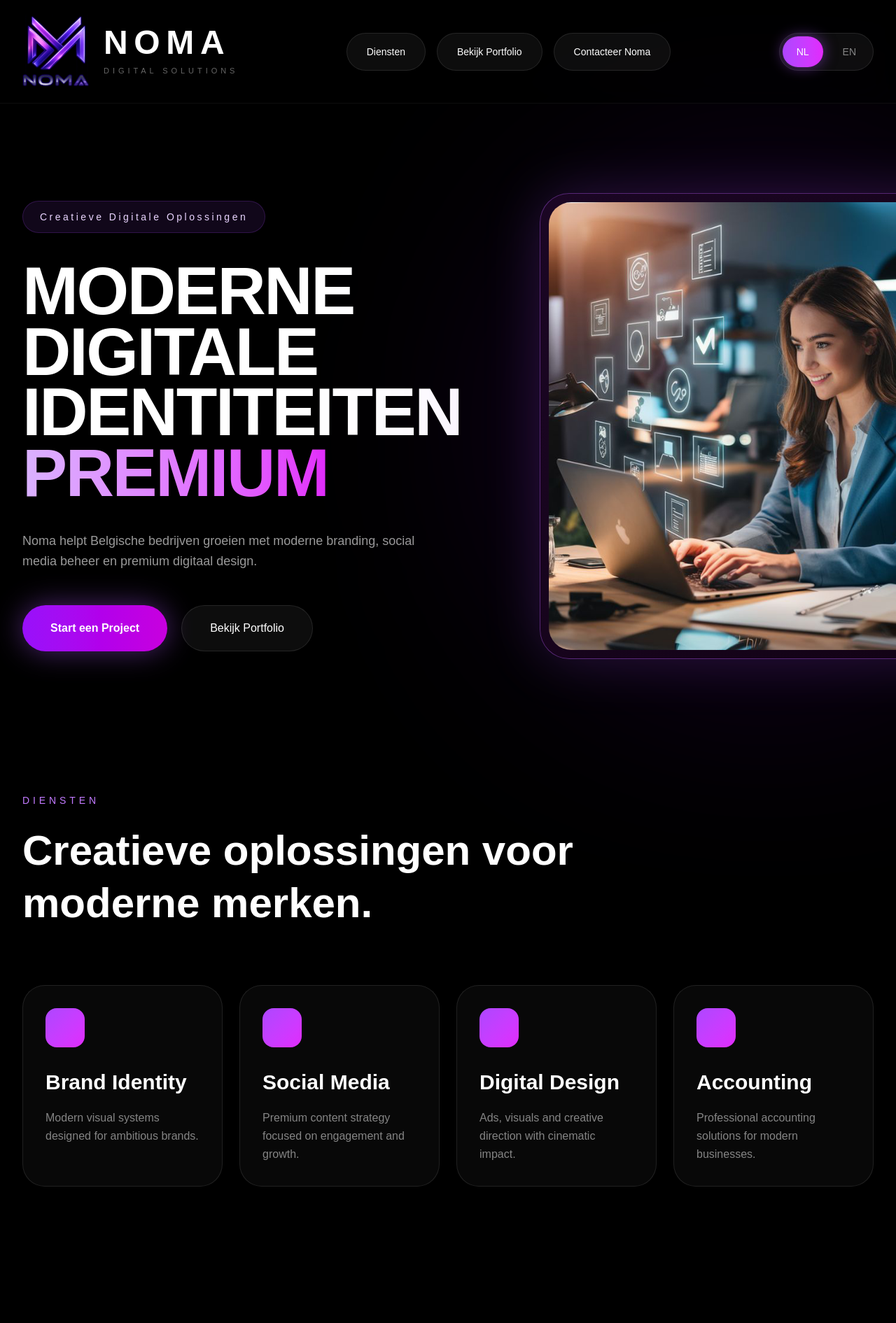
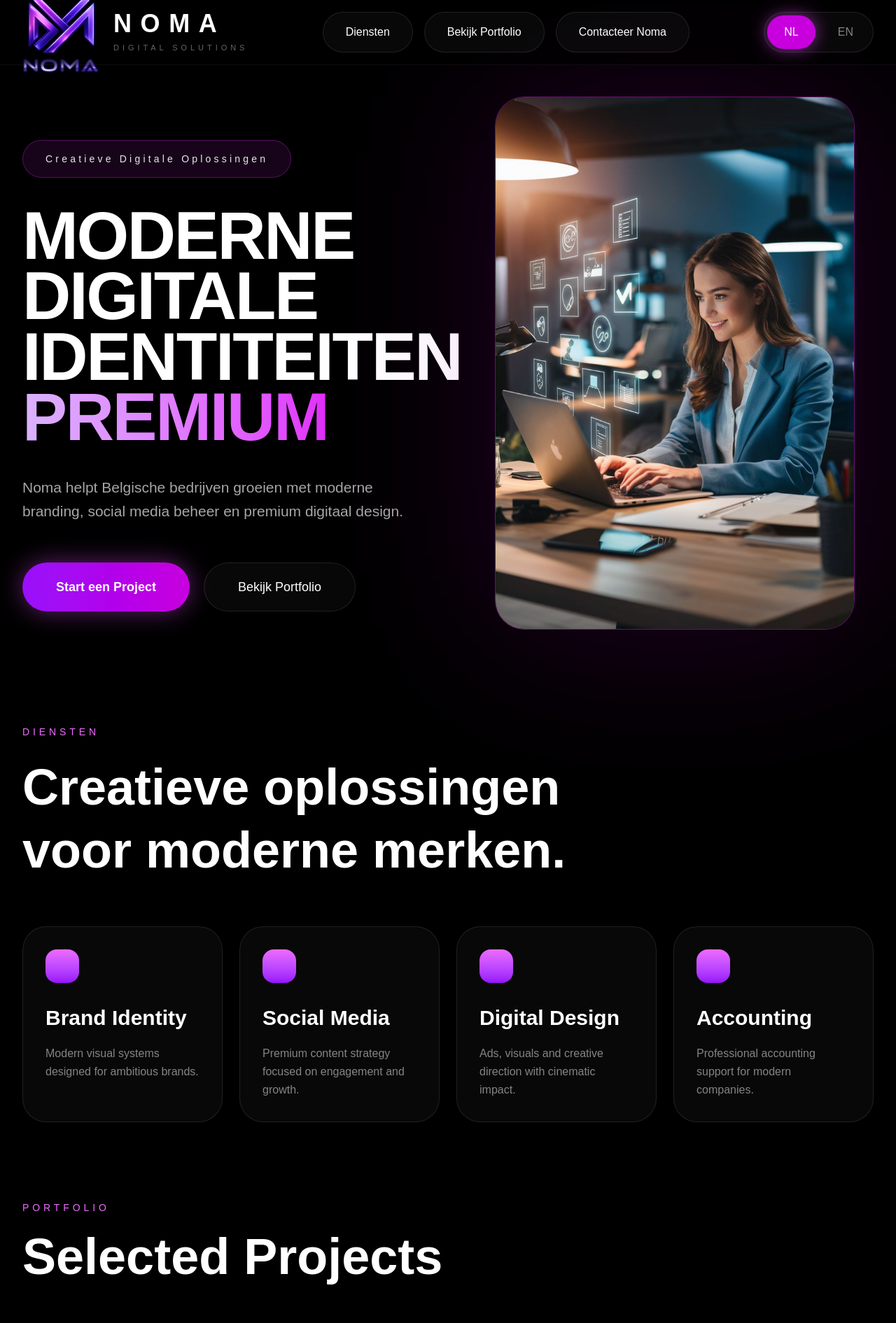
Before and after one commit to manoelchagasneto-ops/noma-digital, a Next.js app: page / in a window 1280 px wide. Shown: the top 1891 px of the page at 70% size. Built offline with nearby package versions, Linux system fonts and the light colour scheme.

Commit message:
mobile update

```diff
--- a/app/page.tsx
+++ b/app/page.tsx
@@ -18,7 +18,6 @@ export default function Home() {
         "Noma helpt Belgische bedrijven groeien met moderne branding, social media beheer en premium digitaal design.",
       start: "Start een Project",
       portfolio: "Bekijk Portfolio",
-      services: "Diensten",
       servicesTitle: "Creatieve oplossingen voor moderne merken.",
       contact: "Contacteer Noma",
       cta: "BOUW JOUW DIGITALE AANWEZIGHEID",
@@ -34,7 +33,6 @@ export default function Home() {
         "Noma helps Belgian businesses grow with modern branding, social media management and premium digital design.",
       start: "Start a Project",
       portfolio: "View Portfolio",
-      services: "Services",
       servicesTitle: "Creative solutions for modern brands.",
       contact: "Contact Noma",
       cta: "BUILD YOUR DIGITAL PRESENCE",
@@ -42,43 +40,37 @@ export default function Home() {
   }
 
   return (
-    <main className="min-h-screen bg-black text-white overflow-hidden">
+    <main className="bg-black text-white overflow-hidden">
 
       {/* BACKGROUND */}
-      <div className="fixed inset-0 -z-10 bg-black">
+      <div className="fixed inset-0 -z-10 bg-black" />
 
-        <div className="absolute top-[-250px] left-[-250px] w-[800px] h-[800px] bg-purple-700/20 blur-[180px] rounded-full" />
+      <div className="fixed top-[-300px] left-[-200px] w-[700px] h-[700px] bg-fuchsia-700/20 blur-[180px] rounded-full -z-10" />
 
-        <div className="absolute bottom-[-250px] right-[-250px] w-[800px] h-[800px] bg-fuchsia-700/10 blur-[180px] rounded-full" />
-
-      </div>
+      <div className="fixed bottom-[-300px] right-[-200px] w-[700px] h-[700px] bg-purple-700/20 blur-[180px] rounded-full -z-10" />
 
       {/* HEADER */}
-      <header className="sticky top-0 z-50 backdrop-blur-xl border-b border-white/5 bg-black/40">
-
-        <div className="max-w-7xl mx-auto px-6 lg:px-8 py-5 flex items-center justify-between">
+      <header className="fixed top-0 left-0 w-full z-50 border-b border-white/5 backdrop-blur-xl bg-black/60">
+        <div className="max-w-7xl mx-auto px-6 lg:px-8 h-[92px] flex items-center justify-between">
 
           {/* LOGO */}
           <div className="flex items-center gap-5">
 
             <img
               src="/logo.png"
-              alt="Noma Logo"
-              className="w-20 lg:w-24 object-contain"
+              alt="Noma"
+              className="w-[90px] lg:w-[110px] object-contain"
             />
 
             <div>
-
-              <h1 className="text-4xl lg:text-5xl font-black tracking-[0.18em] leading-none">
+              <h1 className="text-4xl font-black tracking-[0.35em] leading-none">
                 NOMA
               </h1>
 
               <p className="text-[11px] tracking-[0.45em] text-white/40 mt-2">
                 DIGITAL SOLUTIONS
               </p>
-
             </div>
-
           </div>
 
           {/* MENU */}
@@ -86,35 +78,34 @@ export default function Home() {
 
             <a
               href="#services"
-              className="px-7 py-4 rounded-full border border-white/10 bg-white/5 hover:bg-white/10 transition text-sm"
+              className="px-8 py-4 rounded-full border border-white/10 bg-white/[0.03] hover:bg-white/[0.07] transition-all duration-300"
             >
-              {t[language].services}
+              Diensten
             </a>
 
             <a
               href="#portfolio"
-              className="px-7 py-4 rounded-full border border-white/10 bg-white/5 hover:bg-white/10 transition text-sm"
+              className="px-8 py-4 rounded-full border border-white/10 bg-white/[0.03] hover:bg-white/[0.07] transition-all duration-300"
             >
-              {t[language].portfolio}
+              Bekijk Portfolio
             </a>
 
             <a
               href="#contact"
-              className="px-7 py-4 rounded-full border border-white/10 bg-white/5 hover:bg-white/10 transition text-sm"
+              className="px-8 py-4 rounded-full border border-white/10 bg-white/[0.03] hover:bg-white/[0.07] transition-all duration-300"
             >
-              {t[language].contact}
+              Contacteer Noma
             </a>
-
           </div>
 
           {/* LANGUAGE */}
-          <div className="flex items-center gap-2 border border-white/10 bg-white/5 rounded-full p-1">
+          <div className="flex items-center gap-2 border border-white/10 rounded-full p-1 bg-white/[0.03]">
 
             <button
               onClick={() => setLanguage("nl")}
-              className={`px-5 py-3 rounded-full text-sm transition ${
+              className={`px-6 py-3 rounded-full transition-all duration-300 ${
                 language === "nl"
-                  ? "bg-gradient-to-r from-purple-500 to-fuchsia-500 text-white shadow-[0_0_20px_rgba(168,85,247,0.5)]"
+                  ? "bg-fuchsia-600 shadow-[0_0_25px_rgba(217,70,239,0.6)]"
                   : "text-white/50"
               }`}
             >
@@ -123,128 +114,107 @@ export default function Home() {
 
             <button
               onClick={() => setLanguage("en")}
-              className={`px-5 py-3 rounded-full text-sm transition ${
+              className={`px-6 py-3 rounded-full transition-all duration-300 ${
                 language === "en"
-                  ? "bg-gradient-to-r from-purple-500 to-fuchsia-500 text-white shadow-[0_0_20px_rgba(168,85,247,0.5)]"
+                  ? "bg-fuchsia-600 shadow-[0_0_25px_rgba(217,70,239,0.6)]"
                   : "text-white/50"
               }`}
             >
               EN
             </button>
-
           </div>
-
         </div>
-
       </header>
 
       {/* HERO */}
-      <section className="max-w-7xl mx-auto px-6 lg:px-8 pt-24 lg:pt-32 pb-24">
+      <section className="max-w-7xl mx-auto px-6 lg:px-8 pt-[160px] pb-20">
 
-        {/* ALTERAÇÃO DO ESPAÇAMENTO */}
-        <div className="grid lg:grid-cols-[1fr_650px] gap-28 items-center">
+        {/* ↓ diminuiu espaçamento entre texto e foto */}
+        <div className="grid lg:grid-cols-[1fr_0.95fr] gap-12 items-start">
 
           {/* LEFT */}
-          <div>
+          <div className="pt-10">
 
-            <div className="inline-flex items-center px-6 py-3 rounded-full border border-purple-500/20 bg-purple-500/10 text-sm tracking-[0.25em] text-purple-200 mb-10">
+            <div className="inline-flex px-8 py-4 rounded-full border border-fuchsia-500/30 bg-fuchsia-500/10 text-sm tracking-[0.3em] text-white/90">
               {t[language].badge}
             </div>
 
-            <h2 className="text-5xl sm:text-6xl lg:text-8xl font-black leading-[0.9] tracking-tight">
-
+            <h2 className="mt-10 text-[78px] lg:text-[96px] font-black leading-[0.9] tracking-tight">
               {t[language].title1}
               <br />
-
               {t[language].title2}
               <br />
-
               {t[language].title3}
               <br />
 
               <span className="bg-gradient-to-r from-purple-300 to-fuchsia-500 bg-clip-text text-transparent">
                 {t[language].premium}
               </span>
-
             </h2>
 
-            <p className="mt-10 text-lg text-white/60 leading-relaxed max-w-xl">
+            <p className="mt-10 max-w-xl text-white/65 text-[21px] leading-relaxed">
               {t[language].description}
             </p>
 
-            <div className="flex flex-wrap gap-5 mt-12">
+            <div className="flex flex-wrap gap-5 mt-14">
 
-              <button className="px-10 py-5 rounded-full bg-gradient-to-r from-purple-600 to-fuchsia-600 font-semibold shadow-[0_0_40px_rgba(168,85,247,0.45)] hover:scale-105 transition">
+              <button className="px-12 py-5 rounded-full bg-gradient-to-r from-purple-600 to-fuchsia-600 text-white font-semibold text-lg shadow-[0_0_35px_rgba(217,70,239,0.45)] hover:scale-105 transition-all duration-300">
                 {t[language].start}
               </button>
 
-              <button className="px-10 py-5 rounded-full border border-white/10 bg-white/5 hover:bg-white/10 transition">
+              <button className="px-12 py-5 rounded-full border border-white/10 bg-white/[0.03] hover:bg-white/[0.06] transition-all duration-300 text-lg">
                 {t[language].portfolio}
               </button>
-
             </div>
-
           </div>
 
           {/* RIGHT IMAGE */}
-          <div className="relative flex justify-center lg:justify-end">
+          <div
+            className="
+              relative
+              flex
+              justify-end
+              lg:-mt-[22px]
+            "
+          >
 
-            {/* LIGHT EFFECT */}
-            <div className="absolute inset-0 bg-purple-700/20 blur-[140px] rounded-full" />
+            {/* glow */}
+            <div className="absolute inset-0 bg-fuchsia-700/20 blur-[120px]" />
 
-            {/* IMAGE FRAME */}
-            <div
-              className="
-                relative
-                w-full
-                max-w-[650px]
-                ml-auto
-                rounded-[42px]
-                border
-                border-[#b85cff]/40
-                bg-gradient-to-br
-                from-[#1b0624]
-                to-[#120214]
-                p-3
-                shadow-[0_0_80px_rgba(168,85,247,0.22)]
-              "
-            >
+            {/* alinhado com botão EN */}
+            <div className="relative rounded-[42px] border border-fuchsia-500/40 overflow-hidden bg-[#120312] w-full max-w-[760px]">
 
               <img
                 src="/hero.png"
-                alt="Noma Hero"
+                alt="Hero"
                 className="
                   w-full
-                  h-[640px]
+                  h-[760px]
                   object-cover
                   object-center
-                  rounded-[32px]
                 "
               />
-
             </div>
-
           </div>
-
         </div>
-
       </section>
 
       {/* SERVICES */}
       <section
         id="services"
-        className="max-w-7xl mx-auto px-6 lg:px-8 py-24"
+        className="max-w-7xl mx-auto px-6 lg:px-8 py-14"
       >
+        {/* ↑ diminuiu espaço entre sessões */}
 
-        <p className="text-purple-400 uppercase tracking-[0.35em] text-sm mb-6">
-          {t[language].services}
+        <p className="text-fuchsia-400 tracking-[0.35em] text-sm uppercase">
+          Diensten
         </p>
 
-        <h3 className="text-4xl lg:text-6xl font-black leading-tight max-w-4xl mb-20">
+        <h3 className="text-5xl lg:text-7xl font-black mt-6 leading-tight max-w-4xl">
           {t[language].servicesTitle}
         </h3>
 
-        <div className="grid sm:grid-cols-2 lg:grid-cols-4 gap-6">
+        <div className="grid md:grid-cols-2 lg:grid-cols-4 gap-6 mt-16">
 
           {[
             {
@@ -264,15 +234,14 @@ export default function Home() {
 
             {
               title: "Accounting",
-              desc: "Professional accounting solutions for modern businesses.",
+              desc: "Professional accounting support for modern companies.",
             },
           ].map((item) => (
             <div
               key={item.title}
-              className="rounded-[32px] border border-white/10 bg-white/[0.03] p-8 hover:-translate-y-2 transition duration-300"
+              className="rounded-[34px] border border-white/10 bg-white/[0.03] p-8 hover:border-fuchsia-500/30 transition-all duration-300"
             >
-
-              <div className="w-14 h-14 rounded-2xl bg-gradient-to-br from-purple-500 to-fuchsia-500 mb-8" />
+              <div className="w-12 h-12 rounded-2xl bg-gradient-to-b from-fuchsia-400 to-purple-600 mb-8" />
 
               <h4 className="text-3xl font-bold">
                 {item.title}
@@ -281,73 +250,61 @@ export default function Home() {
               <p className="mt-5 text-white/50 leading-relaxed">
                 {item.desc}
               </p>
-
             </div>
           ))}
-
         </div>
-
       </section>
 
       {/* PORTFOLIO */}
       <section
         id="portfolio"
-        className="max-w-7xl mx-auto px-6 lg:px-8 py-24"
+        className="max-w-7xl mx-auto px-6 lg:px-8 py-14"
       >
-
-        <p className="text-purple-400 uppercase tracking-[0.35em] text-sm mb-6">
+        <p className="text-fuchsia-400 tracking-[0.35em] text-sm uppercase">
           Portfolio
         </p>
 
-        <h3 className="text-4xl lg:text-6xl font-black mb-16">
+        <h3 className="text-5xl lg:text-7xl font-black mt-6">
           Selected Projects
         </h3>
 
-        <div className="grid lg:grid-cols-2 gap-8">
+        <div className="grid md:grid-cols-2 gap-8 mt-16">
 
-          <div className="group min-h-[320px] rounded-[40px] bg-gradient-to-br from-purple-900/50 to-black border border-white/10 flex items-center justify-center text-5xl font-black hover:scale-[1.02] transition">
+          <div className="h-[320px] rounded-[40px] bg-gradient-to-br from-fuchsia-950 to-purple-950 border border-white/10 flex items-center justify-center text-5xl font-black hover:scale-[1.02] transition-all duration-500">
             JC Cars
           </div>
 
-          <div className="group min-h-[320px] rounded-[40px] bg-gradient-to-br from-fuchsia-900/20 to-black border border-white/10 flex items-center justify-center text-5xl font-black hover:scale-[1.02] transition">
+          <div className="h-[320px] rounded-[40px] bg-gradient-to-br from-[#170028] to-black border border-white/10 flex items-center justify-center text-5xl font-black hover:scale-[1.02] transition-all duration-500">
             NOMA
           </div>
-
         </div>
-
       </section>
 
       {/* CTA */}
       <section
         id="contact"
-        className="max-w-5xl mx-auto px-6 lg:px-8 py-24"
+        className="max-w-5xl mx-auto px-6 lg:px-8 py-16"
       >
+        <div className="rounded-[50px] border border-fuchsia-500/20 bg-gradient-to-br from-[#1a001f] to-[#0b0010] px-10 py-20 text-center">
 
-        <div className="rounded-[48px] border border-white/10 bg-gradient-to-br from-purple-900/40 to-black p-10 lg:p-20 text-center">
-
-          <h3 className="text-4xl lg:text-6xl font-black leading-tight">
+          <h3 className="text-5xl lg:text-7xl font-black leading-tight">
             {t[language].cta}
           </h3>
 
-          <p className="mt-8 text-white/50 max-w-2xl mx-auto leading-relaxed">
+          <p className="mt-8 text-white/50 max-w-2xl mx-auto text-lg">
             Modern branding, cinematic visuals and premium digital presence for ambitious businesses.
           </p>
 
-          <button className="mt-10 px-10 py-5 rounded-full bg-gradient-to-r from-purple-500 to-fuchsia-500 font-semibold shadow-[0_0_40px_rgba(168,85,247,0.45)] hover:scale-105 transition">
-
+          <button className="mt-12 px-12 py-5 rounded-full bg-gradient-to-r from-purple-600 to-fuchsia-600 text-white font-semibold text-lg shadow-[0_0_35px_rgba(217,70,239,0.45)] hover:scale-105 transition-all duration-300">
             {t[language].contact}
-
           </button>
-
         </div>
-
       </section>
 
       {/* FOOTER */}
-      <footer className="border-t border-white/5 py-10 text-center text-white/30 text-sm">
+      <footer className="border-t border-white/5 py-10 text-center text-white/30 text-sm tracking-[0.2em]">
         © 2026 NOMA DIGITAL STUDIO • BELGIUM
       </footer>
-
     </main>
   )
 }
```
